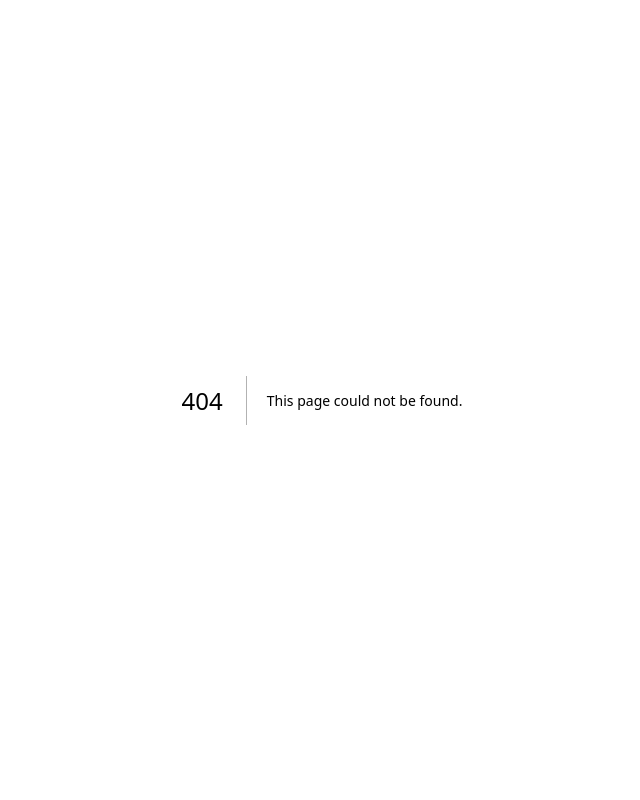
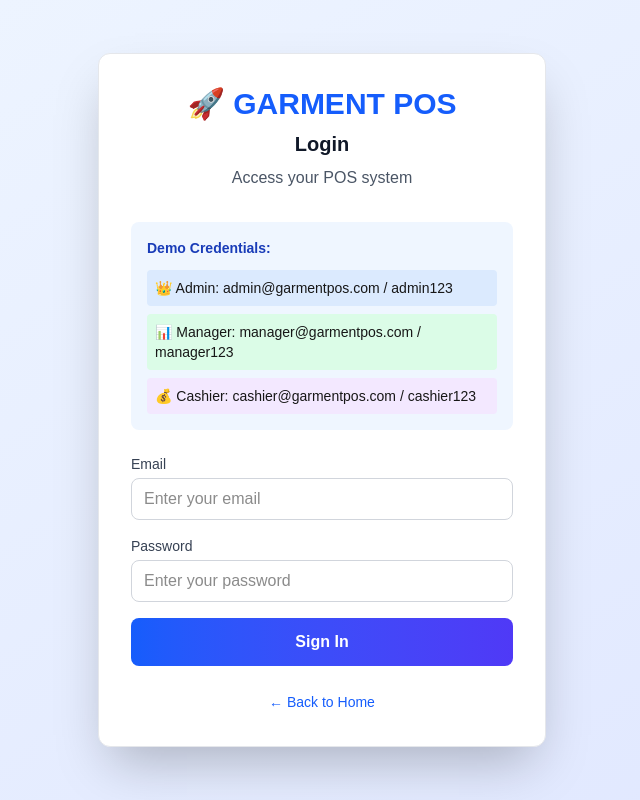
Before and after one commit to chawla95/garment-pos, a Next.js app in the folder frontend/: page /auth/login in a window 1280 px wide. Before the commit this address had no page. Shown: the whole page, without its empty margins (318-958 px from the left). Built offline with nearby package versions, Linux system fonts and the light colour scheme.

Commit message:
Add complete login system with demo credentials and role-based dashboard

```diff
--- /dev/null
+++ b/frontend/src/app/auth/login/page.tsx
@@ -0,0 +1,146 @@
+'use client';
+
+import { useState } from 'react';
+
+export default function LoginPage() {
+  const [email, setEmail] = useState('');
+  const [password, setPassword] = useState('');
+  const [isLoading, setIsLoading] = useState(false);
+  const [error, setError] = useState('');
+
+  const demoCredentials = {
+    admin: { email: 'admin@garmentpos.com', password: 'admin123', role: 'admin', name: 'Admin User' },
+    cashier: { email: 'cashier@garmentpos.com', password: 'cashier123', role: 'cashier', name: 'Cashier User' },
+    manager: { email: 'manager@garmentpos.com', password: 'manager123', role: 'manager', name: 'Manager User' }
+  };
+
+  const handleLogin = async (e: React.FormEvent) => {
+    e.preventDefault();
+    setIsLoading(true);
+    setError('');
+
+    // Simulate API call delay
+    await new Promise(resolve => setTimeout(resolve, 1000));
+
+    // Check demo credentials
+    const user = Object.values(demoCredentials).find(
+      cred => cred.email === email && cred.password === password
+    );
+
+    if (user) {
+      // Store user data
+      localStorage.setItem('token', `demo-token-${user.role}`);
+      localStorage.setItem('user', JSON.stringify({
+        id: Math.floor(Math.random() * 1000),
+        name: user.name,
+        email: user.email,
+        role: user.role
+      }));
+
+      // Redirect to dashboard
+      window.location.href = '/dashboard';
+    } else {
+      setError('Invalid email or password');
+    }
+
+    setIsLoading(false);
+  };
+
+  const handleDemoLogin = (role: string) => {
+    const user = demoCredentials[role as keyof typeof demoCredentials];
+    setEmail(user.email);
+    setPassword(user.password);
+  };
+
+  return (
+    <div className="min-h-screen flex items-center justify-center bg-gradient-to-br from-blue-50 to-indigo-100">
+      <div className="max-w-md w-full bg-white rounded-xl shadow-2xl p-8 border border-gray-200">
+        <div className="text-center mb-8">
+          <h1 className="text-3xl font-bold text-blue-600 mb-2">🚀 GARMENT POS</h1>
+          <h2 className="text-xl font-semibold text-gray-900 mb-2">Login</h2>
+          <p className="text-gray-600">Access your POS system</p>
+        </div>
+
+        {/* Demo Credentials */}
+        <div className="mb-6 p-4 bg-blue-50 rounded-lg">
+          <h3 className="text-sm font-semibold text-blue-800 mb-3">Demo Credentials:</h3>
+          <div className="space-y-2">
+            <button
+              onClick={() => handleDemoLogin('admin')}
+              className="w-full text-left p-2 bg-blue-100 hover:bg-blue-200 rounded text-sm"
+            >
+              👑 Admin: admin@garmentpos.com / admin123
+            </button>
+            <button
+              onClick={() => handleDemoLogin('manager')}
+              className="w-full text-left p-2 bg-green-100 hover:bg-green-200 rounded text-sm"
+            >
+              📊 Manager: manager@garmentpos.com / manager123
+            </button>
+            <button
+              onClick={() => handleDemoLogin('cashier')}
+              className="w-full text-left p-2 bg-purple-100 hover:bg-purple-200 rounded text-sm"
+            >
+              💰 Cashier: cashier@garmentpos.com / cashier123
+            </button>
+          </div>
+        </div>
+
+        <form onSubmit={handleLogin} className="space-y-4">
+          <div>
+            <label htmlFor="email" className="block text-sm font-medium text-gray-700 mb-1">
+              Email
+            </label>
+            <input
+              type="email"
+              id="email"
+              value={email}
+              onChange={(e) => setEmail(e.target.value)}
+              className="w-full px-3 py-2 border border-gray-300 rounded-lg focus:outline-none focus:ring-2 focus:ring-blue-500 focus:border-transparent"
+              placeholder="Enter your email"
+              required
+            />
+          </div>
+
+          <div>
+            <label htmlFor="password" className="block text-sm font-medium text-gray-700 mb-1">
+              Password
+            </label>
+            <input
+              type="password"
+              id="password"
+              value={password}
+              onChange={(e) => setPassword(e.target.value)}
+              className="w-full px-3 py-2 border border-gray-300 rounded-lg focus:outline-none focus:ring-2 focus:ring-blue-500 focus:border-transparent"
+              placeholder="Enter your password"
+              required
+            />
+          </div>
+
+          {error && (
+            <div className="p-3 bg-red-100 border border-red-400 text-red-700 rounded-lg">
+              {error}
+            </div>
+          )}
+
+          <button
+            type="submit"
+            disabled={isLoading}
+            className="w-full bg-gradient-to-r from-blue-600 to-indigo-600 text-white py-3 px-6 rounded-lg hover:from-blue-700 hover:to-indigo-700 transition-all duration-200 font-semibold disabled:opacity-50"
+          >
+            {isLoading ? 'Signing in...' : 'Sign In'}
+          </button>
+        </form>
+
+        <div className="mt-6 text-center">
+          <button
+            onClick={() => window.location.href = '/'}
+            className="text-blue-600 hover:text-blue-800 text-sm"
+          >
+            ← Back to Home
+          </button>
+        </div>
+      </div>
+    </div>
+  );
+}
--- a/frontend/src/app/dashboard/page.tsx
+++ b/frontend/src/app/dashboard/page.tsx
@@ -18,13 +18,16 @@ export default function DashboardPage() {
       setUser(JSON.parse(userData));
     }
 
-    // Demo data
-    setStats({
-      totalSales: 15420,
-      totalProducts: 234,
-      totalCustomers: 89,
-      todayRevenue: 2840
-    });
+    // Demo data based on role
+    const userRole = userData ? JSON.parse(userData).role : 'demo';
+    const roleStats = {
+      admin: { totalSales: 15420, totalProducts: 234, totalCustomers: 89, todayRevenue: 2840 },
+      manager: { totalSales: 12850, totalProducts: 189, totalCustomers: 67, todayRevenue: 2150 },
+      cashier: { totalSales: 8920, totalProducts: 145, totalCustomers: 43, todayRevenue: 1560 },
+      demo: { totalSales: 15420, totalProducts: 234, totalCustomers: 89, todayRevenue: 2840 }
+    };
+
+    setStats(roleStats[userRole as keyof typeof roleStats] || roleStats.demo);
   }, []);
 
   if (!user) {
@@ -44,6 +47,24 @@ export default function DashboardPage() {
     );
   }
 
+  const getRoleColor = (role: string) => {
+    switch (role) {
+      case 'admin': return 'bg-red-100 text-red-800';
+      case 'manager': return 'bg-green-100 text-green-800';
+      case 'cashier': return 'bg-purple-100 text-purple-800';
+      default: return 'bg-blue-100 text-blue-800';
+    }
+  };
+
+  const getRoleIcon = (role: string) => {
+    switch (role) {
+      case 'admin': return '👑';
+      case 'manager': return '📊';
+      case 'cashier': return '💰';
+      default: return '👤';
+    }
+  };
+
   return (
     <div className="min-h-screen bg-gray-50">
       {/* Header */}
@@ -52,7 +73,12 @@ export default function DashboardPage() {
           <div className="flex justify-between items-center py-4">
             <div>
               <h1 className="text-2xl font-bold text-gray-900">Garment POS Dashboard</h1>
-              <p className="text-gray-600">Welcome back, {user.name}</p>
+              <div className="flex items-center space-x-3">
+                <p className="text-gray-600">Welcome back, {user.name}</p>
+                <span className={`px-2 py-1 rounded-full text-xs font-medium ${getRoleColor(user.role)}`}>
+                  {getRoleIcon(user.role)} {user.role.toUpperCase()}
+                </span>
+              </div>
             </div>
             <div className="flex items-center space-x-4">
               <span className="text-sm text-gray-500">{user.email}</span>
```
